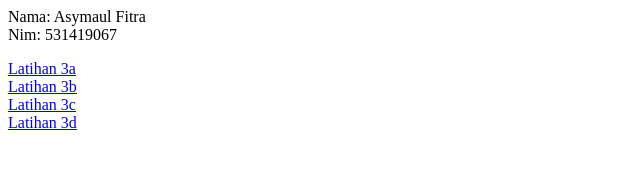
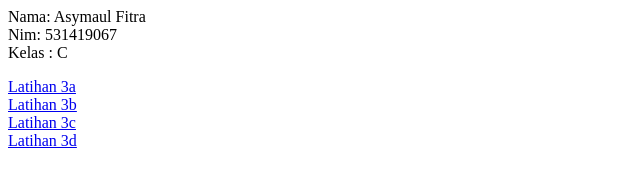
Before and after one commit to maulftra/TugasGithub-1, a plain HTML site: page index.html in a window 1280 px wide. Shown: the whole page, without its empty margins (0-640 px from the left). Drawn offline with Linux system fonts and the light colour scheme.

Commit message:
Menambah Kelas

```diff
--- a/index.html
+++ b/index.html
@@ -6,6 +6,7 @@
 		<p>
 			Nama: Asymaul Fitra<br>
 			Nim: 531419067<br>
+			Kelas : C
 		</p>
 		<a href="Latihan 3a.html">Latihan 3a</a><br>
 		<a href="Latihan 3b.html">Latihan 3b</a><br>
```
